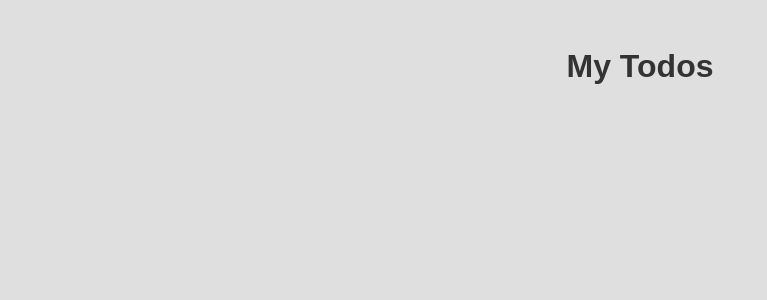
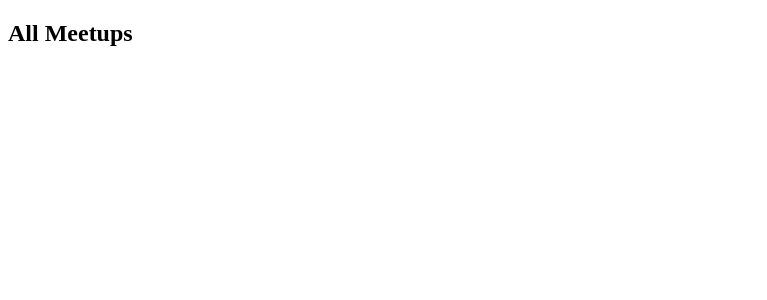
Before and after one commit to baidi4200/reactjs-basic, a React (Create React App) app: page / in a window 1280 px wide. Shown: the top 300 px of the page, without its empty margins (0-767 px from the left). Built offline with nearby package versions, Linux system fonts and the light colour scheme.

Commit message:
adding routing

```diff
--- a/package.json
+++ b/package.json
@@ -8,6 +8,7 @@
     "@testing-library/user-event": "^13.5.0",
     "react": "^18.2.0",
     "react-dom": "^18.2.0",
+    "react-router-dom": "^6.4.5",
     "react-scripts": "5.0.1",
     "web-vitals": "^2.1.4"
   },
--- a/src/App.js
+++ b/src/App.js
@@ -1,13 +1,17 @@
-import './App.css';
+import { Routes, Route, Navigate } from "react-router-dom";
+
+import "./App.css";
+import AllMeetups from "./pages/AllMeetups";
+import Favourites from "./pages/Favourites";
+import NewMeetups from "./pages/NewMeetups";
 
 function App() {
   return (
-    <div className="App">
-
-      <h1>My Todos</h1>
-
-
-    </div>
+    <Routes>
+      <Route path="/" exact element={<AllMeetups />} />
+      <Route path="/favourites" element={<Favourites />} />
+      <Route path="/NewMeetups" element={<NewMeetups />} />
+    </Routes>
   );
 }
 
--- a/src/index.css
+++ b/src/index.css
@@ -5,7 +5,7 @@
 body {
   font-family: sans-serif;
   margin: 3rem;
-  background-color: #dfdfdf;
+  /* background-color: #dfdfdf; */
 }
 
 h1,
--- a/src/index.js
+++ b/src/index.js
@@ -1,17 +1,14 @@
-import React from 'react';
-import ReactDOM from 'react-dom/client';
-import './index.css';
-import App from './App';
-import reportWebVitals from './reportWebVitals';
+import React from "react";
+import ReactDOM from "react-dom";
+import { BrowserRouter } from "react-router-dom";
 
-const root = ReactDOM.createRoot(document.getElementById('root'));
-root.render(
+import App from "./App";
+
+ReactDOM.render(
   <React.StrictMode>
-    <App />
-  </React.StrictMode>
+    <BrowserRouter>
+      <App />
+    </BrowserRouter>
+  </React.StrictMode>,
+  document.getElementById("root")
 );
-
-// If you want to start measuring performance in your app, pass a function
-// to log results (for example: reportWebVitals(console.log))
-// or send to an analytics endpoint. Learn more: https://bit.ly/CRA-vitals
-reportWebVitals();
--- /dev/null
+++ b/src/pages/AllMeetups.js
@@ -0,0 +1,9 @@
+function AllMeetups() {
+    return (
+        <section>
+            <h1>All Meetups</h1>
+        </section>
+    );
+}
+
+export default AllMeetups;
--- /dev/null
+++ b/src/pages/Favourites.js
@@ -0,0 +1,10 @@
+function Favourites() {
+    return (
+        <div>
+            <p>Lorem45</p>
+            <h1>All Favourites</h1>
+        </div>
+    );
+}
+
+export default Favourites;
--- /dev/null
+++ b/src/pages/NewMeetups.js
@@ -0,0 +1,9 @@
+function NewMeetups() {
+    return (
+        <section>
+            <h1>All NewMeetups</h1>
+        </section>
+    );
+}
+
+export default NewMeetups;
```
Also changed, not shown: 1 other file (tests, documents, lock files or other folders).
